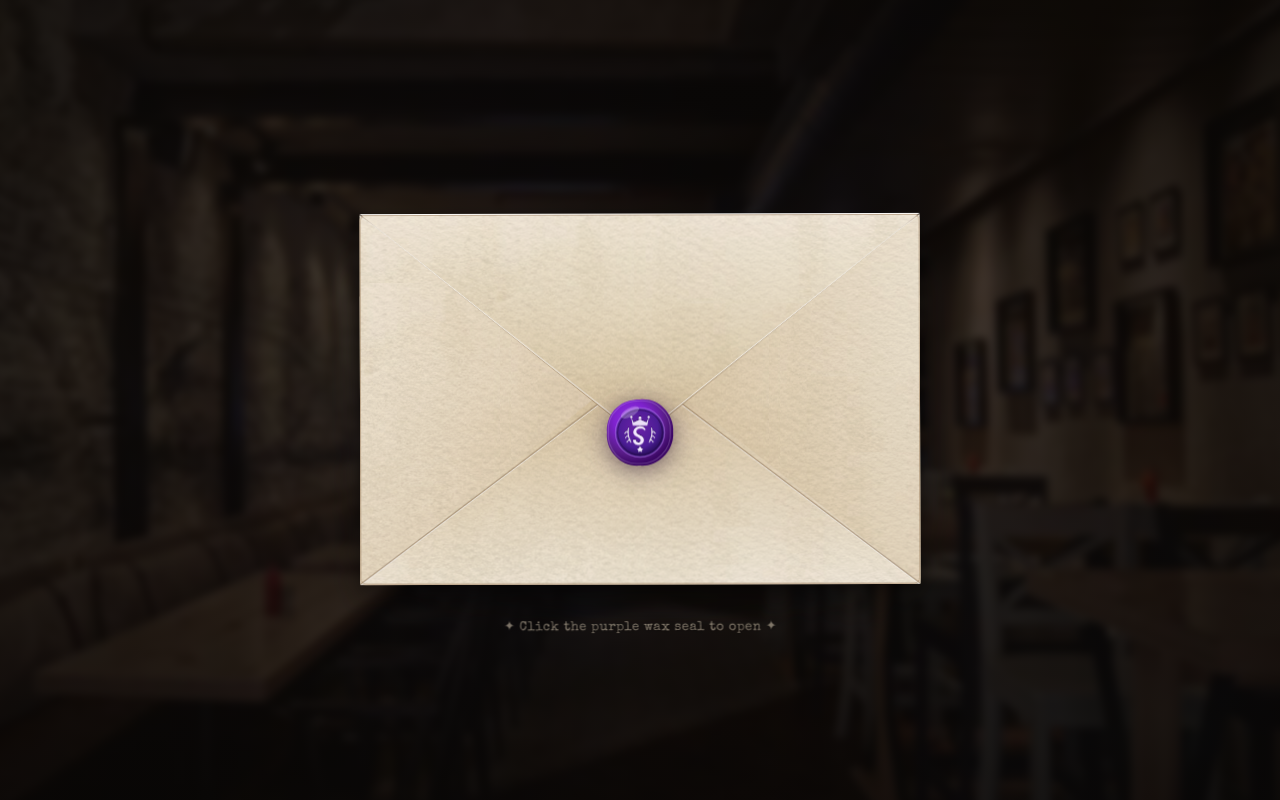
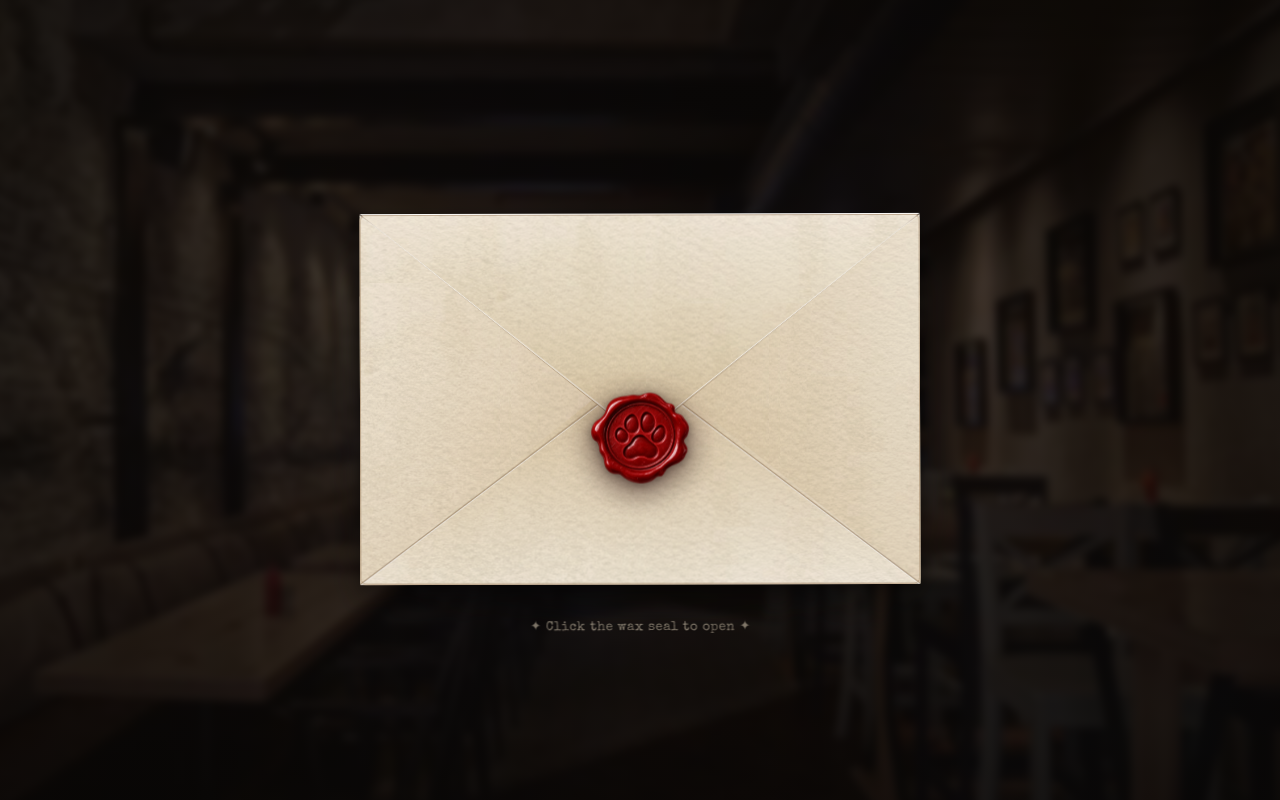
Before and after one commit to aarav-10n/sanya, a Next.js app in the folder apps/web/: page / in a window 1280 px wide. Built offline with nearby package versions, Linux system fonts and the light colour scheme; grey boxes are pictures that could not be loaded; a web font is replaced by a local one.

Commit message:
feat: replace purple seal with reference red paw wax seal and leave postcard line 4 blank

```diff
--- a/apps/web/app/components/EnvelopeLanding.css
+++ b/apps/web/app/components/EnvelopeLanding.css
@@ -441,7 +441,7 @@
 .envelope-seal-anchor {
   position: absolute;
   left: 50%;
-  top: 59%;
+  top: 60.5%;
   transform: translate(-50%, -50%);
   z-index: 7; /* On top of closed top flap */
   pointer-events: auto;
@@ -465,7 +465,7 @@
 
 .wax-seal-button:hover:not(:disabled) {
   transform: scale(1.09) rotate(-1deg);
-  filter: drop-shadow(0 0 16px rgba(168, 85, 247, 0.6));
+  filter: drop-shadow(0 0 16px rgba(220, 38, 38, 0.65));
 }
 
 .wax-seal-button:active:not(:disabled) {
@@ -473,9 +473,9 @@
 }
 
 .wax-seal-button:focus-visible {
-  outline: 3px solid #d8b4fe;
+  outline: 3px solid #f87171;
   outline-offset: 5px;
-  box-shadow: 0 0 20px rgba(168, 85, 247, 0.8);
+  box-shadow: 0 0 20px rgba(220, 38, 38, 0.8);
 }
 
 .wax-seal-button:disabled {
@@ -504,12 +504,17 @@
   }
 }
 
-/* Wax Seal SVG Dimensions */
+/* Red Wax Seal Image Dimensions & Aesthetics */
+.wax-seal-image,
 .wax-seal-svg {
-  width: clamp(58px, 12vw, 72px);
-  height: clamp(58px, 12vw, 72px);
-  filter: drop-shadow(0 5px 12px rgba(25, 5, 35, 0.55));
+  width: clamp(78px, 16vw, 98px);
+  height: clamp(78px, 16vw, 98px);
+  object-fit: contain;
+  filter: drop-shadow(0 7px 16px rgba(45, 10, 10, 0.58)) drop-shadow(0 2px 4px rgba(0, 0, 0, 0.45));
   display: block;
+  user-select: none;
+  -webkit-user-drag: none;
+  pointer-events: none;
 }
 
 /* --------------------------------------------------------------------------
@@ -660,9 +665,10 @@
     transform: translate(-50%, -50%) scale(0.53) translateY(6px);
   }
 
+  .wax-seal-image,
   .wax-seal-svg {
-    width: 54px;
-    height: 54px;
+    width: 58px;
+    height: 58px;
   }
 
   .envelope-invitation-hint {
--- a/apps/web/app/components/EnvelopeLanding.tsx
+++ b/apps/web/app/components/EnvelopeLanding.tsx
@@ -58,141 +58,18 @@ const playEnvelopeOpenSound = () => {
 };
 
 /**
- * Authentic Royal Purple Wax Seal SVG
- * Features rich layered wax gradients, organic melted bevels, and an embossed vintage monogram emblem.
+ * Reference Red Wax Seal with Embossed Paw Print
  */
 function WaxSealGraphic() {
   return (
-    <svg
-      className="wax-seal-svg"
-      viewBox="0 0 100 100"
-      fill="none"
-      xmlns="http://www.w3.org/2000/svg"
-      aria-hidden="true"
-    >
-      <defs>
-        {/* Deep Imperial Purple Wax Gradient */}
-        <radialGradient id="waxBaseGrad" cx="38%" cy="32%" r="65%">
-          <stop offset="0%" stopColor="#9333ea" />
-          <stop offset="42%" stopColor="#7e22ce" />
-          <stop offset="78%" stopColor="#581c87" />
-          <stop offset="100%" stopColor="#3b0764" />
-        </radialGradient>
-
-        {/* Inner Debossed Well Gradient */}
-        <radialGradient id="waxWellGrad" cx="45%" cy="40%" r="55%">
-          <stop offset="0%" stopColor="#6b21a8" />
-          <stop offset="75%" stopColor="#4c1d95" />
-          <stop offset="100%" stopColor="#2e1065" />
-        </radialGradient>
-
-        {/* Embossed Gold / Lavender Highlight Filter */}
-        <filter id="sealEmbossFilter" x="-20%" y="-20%" width="140%" height="140%">
-          <feDropShadow dx="0" dy="1" stdDeviation="0.4" floodColor="#ffffff" floodOpacity="0.32" />
-          <feDropShadow dx="0" dy="-1" stdDeviation="0.6" floodColor="#1e053a" floodOpacity="0.75" />
-        </filter>
-      </defs>
-
-      {/* Organic Melted Wax Outer Contour */}
-      <path
-        d="M50,4
-           C63,3 75,7 83,16
-           C92,25 97,37 96,50
-           C97,63 91,76 82,84
-           C73,93 61,97 49,96
-           C36,97 24,92 16,83
-           C7,74 3,62 4,50
-           C3,37 8,24 17,16
-           C26,7 37,4 50,4 Z"
-        fill="url(#waxBaseGrad)"
-      />
-
-      {/* Outer Raised Melt Lip */}
-      <path
-        d="M50,6
-           C61,5 73,9 80,18
-           C89,26 93,37 92,50
-           C93,62 88,73 80,81
-           C71,90 60,94 48,93
-           C36,94 25,89 17,81
-           C9,72 5,61 6,50
-           C5,38 9,26 18,18
-           C26,9 37,6 50,6 Z"
-        stroke="rgba(233, 213, 255, 0.22)"
-        strokeWidth="1.5"
-        fill="none"
-      />
-
-      {/* Inner Pressed Seal Ridge */}
-      <circle
-        cx="50"
-        cy="50"
-        r="34"
-        fill="url(#waxWellGrad)"
-        stroke="rgba(192, 132, 252, 0.45)"
-        strokeWidth="2"
-      />
-
-      {/* Inner Bevel Groove */}
-      <circle
-        cx="50"
-        cy="50"
-        r="31"
-        fill="none"
-        stroke="rgba(30, 5, 55, 0.55)"
-        strokeWidth="1.2"
-      />
-
-      {/* Embossed Decorative Insignia */}
-      <g filter="url(#sealEmbossFilter)" fill="#f3e8ff">
-        {/* Crown with Pearls */}
-        <path
-          d="M38,30 L41,36 L50,32 L59,36 L62,30 L60,40 L40,40 Z"
-          opacity="0.9"
-        />
-        <circle cx="38" cy="28.5" r="1.5" />
-        <circle cx="50" cy="29.5" r="1.8" />
-        <circle cx="62" cy="28.5" r="1.5" />
-
-        {/* Elegant Central Royal Monogram "S" */}
-        <path
-          d="M57,47 C55,44 51,43.5 48,44.5 C45,45.5 44,48 45,50.5 C46.5,53.5 54,54.5 55,59 C56,63.5 52,67.5 47,67 C42.5,66.5 40,63 40.5,60 L44,60 C43.8,61.8 45.5,64 47.5,64 C49.5,64 51.5,62.2 51,60 C50,56 42,55.5 41,51 C40,46.5 43.5,42 48.5,41.5 C53,41 56,43 57.5,45.5 Z"
-          fillRule="evenodd"
-        />
-
-        {/* Delicate Flanking Laurel Sprigs */}
-        {/* Left Laurel */}
-        <path
-          d="M34,44 C33,48 33,56 37,63 M33,49 C31,48 29,49 29,51 M34,55 C32,54 30,55 30,57 M36,60 C34,60 32,61 32,63"
-          stroke="#f3e8ff"
-          strokeWidth="1.2"
-          strokeLinecap="round"
-          fill="none"
-        />
-        {/* Right Laurel */}
-        <path
-          d="M66,44 C67,48 67,56 63,63 M67,49 C69,48 71,49 71,51 M66,55 C68,54 70,55 70,57 M64,60 C66,60 68,61 68,63"
-          stroke="#f3e8ff"
-          strokeWidth="1.2"
-          strokeLinecap="round"
-          fill="none"
-        />
-
-        {/* Base Star / Gem Accent */}
-        <polygon points="50,69 51.5,72 54,72.5 52,74.5 52.5,77 50,75.5 47.5,77 48,74.5 46,72.5 48.5,72" />
-      </g>
-
-      {/* Glossy Curved Highlight Specular Glint */}
-      <ellipse
-        cx="36"
-        cy="22"
-        rx="14"
-        ry="6"
-        transform="rotate(-28 36 22)"
-        fill="#ffffff"
-        opacity="0.25"
-      />
-    </svg>
+    <img
+      src="/wax-seal-paw.png"
+      alt="Paw print red wax seal"
+      className="wax-seal-image"
+      draggable={false}
+      width={963}
+      height={893}
+    />
   );
 }
 
@@ -313,7 +190,7 @@ export default function EnvelopeLanding() {
           </div>
         )}
 
-        {/* Layer 5: Interactive Purple Wax Seal Button */}
+        {/* Layer 5: Interactive Red Wax Seal Button */}
         {!isRevealed && (
           <div className={`envelope-seal-anchor ${envelopeState === "opening" ? "fade-out" : ""}`}>
             <button
@@ -321,7 +198,7 @@ export default function EnvelopeLanding() {
               className={`wax-seal-button ${envelopeState === "opening" ? "breaking" : ""}`}
               onClick={handleOpenEnvelope}
               disabled={envelopeState !== "closed"}
-              aria-label="Break the purple wax seal to open the envelope and reveal postcard"
+              aria-label="Break the red wax seal to open the envelope and reveal postcard"
               title="Click to break seal & open postcard"
             >
               <WaxSealGraphic />
@@ -332,7 +209,7 @@ export default function EnvelopeLanding() {
         {/* Hint / Invitation Text below the closed envelope */}
         {envelopeState === "closed" && (
           <div className="envelope-invitation-hint typewriter-ink">
-            ✦ Click the purple wax seal to open ✦
+            ✦ Click the wax seal to open ✦
           </div>
         )}
       </div>
--- a/apps/web/app/components/Postcard.tsx
+++ b/apps/web/app/components/Postcard.tsx
@@ -422,7 +422,7 @@ export default function Postcard({
             </span>
           </div>
 
-          {/* Line 4: Clickable portal link to app dashboard */}
+          {/* Line 4: Blank address line */}
           <div
             style={{
               position: "absolute",
@@ -435,29 +435,7 @@ export default function Postcard({
               borderBottom: "1.5px solid rgba(39, 31, 24, 0.85)",
               paddingBottom: "2px",
             }}
-          >
-            <a
-              href="http://localhost:3001"
-              tabIndex={isInteractive ? 0 : -1}
-              onClick={(e) => e.stopPropagation()}
-              className="typewriter-ink"
-              style={{
-                fontFamily: "var(--font-special-elite), 'Special Elite', cursive, monospace",
-                fontSize: "clamp(0.65rem, 1.4vw, 0.95rem)",
-                fontWeight: 700,
-                color: "#8b261e !important",
-                textDecoration: "none",
-                display: "flex",
-                alignItems: "center",
-                gap: "6px",
-                letterSpacing: "0.04em",
-                textShadow:
-                  "0 0 0.8px rgba(139, 38, 30, 0.45), 0.3px 0.3px 0px rgba(139, 38, 30, 0.25) !important",
-              }}
-            >
-              <span>→ Launch App (Port 3001)</span>
-            </a>
-          </div>
+          />
         </div>
 
         {/* ============================================================== */}
```
Also changed, not shown: apps/web/public/wax-seal-paw.png (added), apps/web/public/wax-seal-paw.webp (added).
